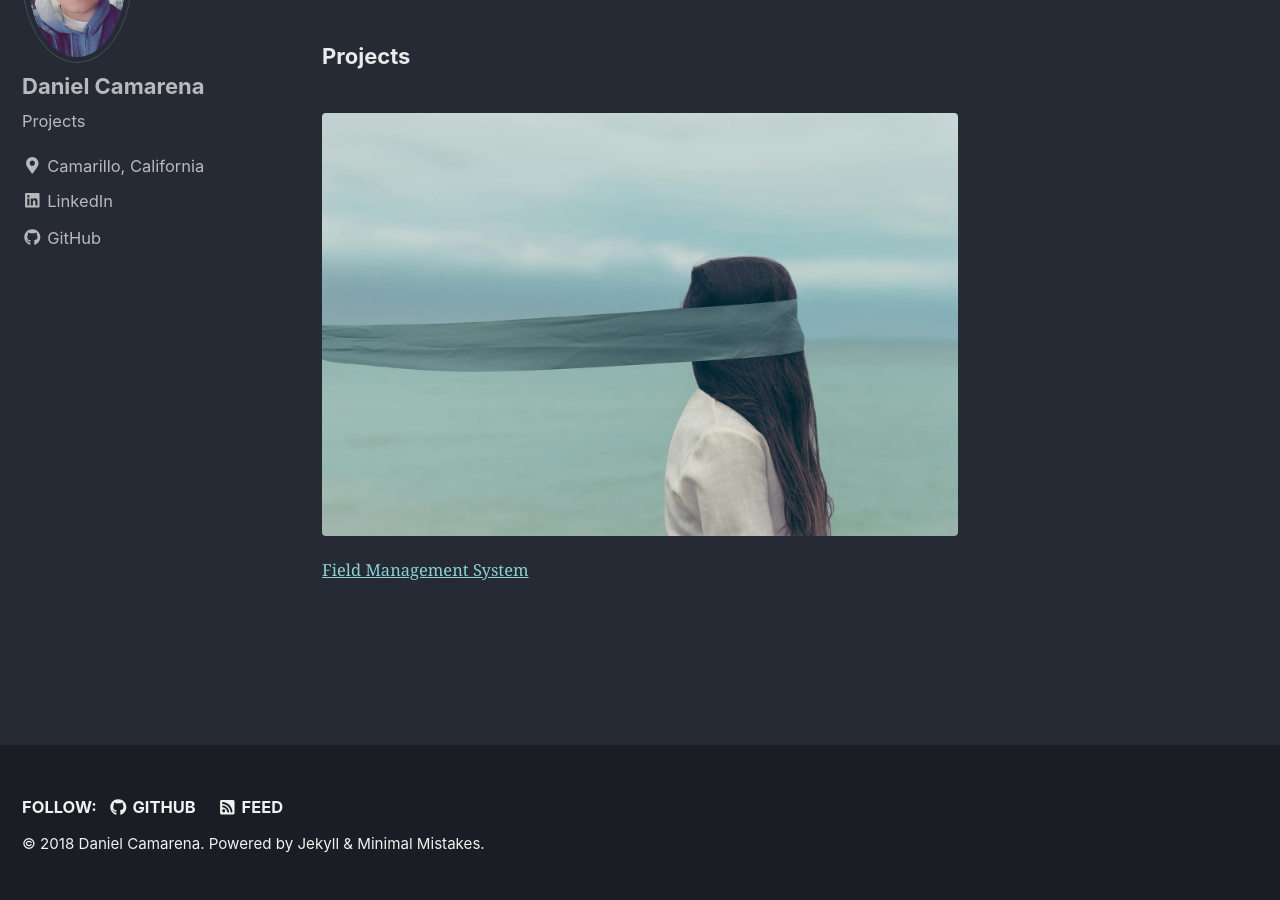
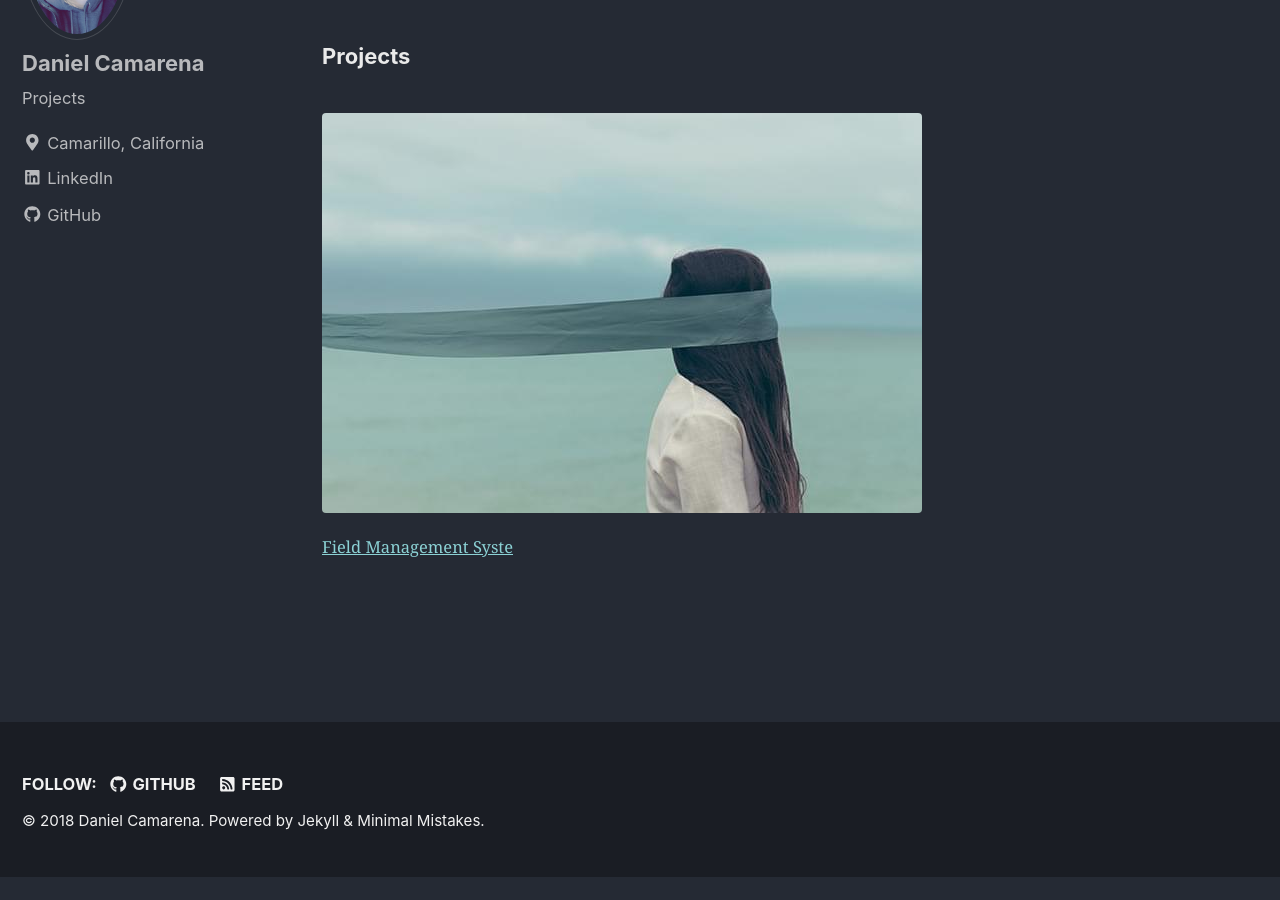
Before and after one commit to danielcamarena17/danielcamarena17.github.io, a Jekyll site: the page built from index.html, in a window 1280 px wide and 900 px high, scrolled down 308 px. Built offline with Jekyll 4.4.1, drawn with Linux system fonts in a browser that asks for light colours; nearby versions of some CDN libraries; the list of posts is cut into pages by our own code; after the commit the page ends 1185 px from its top, so only the background shows below that.

Commit message:
FMS resize image 7

```diff
--- a/_layouts/home.html
+++ b/_layouts/home.html
@@ -10,7 +10,7 @@
 
 <figure>
   <a href="https://www.github.com/"><img src="images/fms.jpg" title="Field Management System" width="400" height="200" /></a>
-  <figcaption><a href="https://www.github.com/">Field Management System</a></figcaption>
+  <figcaption><a href="https://www.github.com/">Field Management Syste</a></figcaption>
 </figure>
 
 {% for post in paginator.posts %}
```
Also changed, not shown: images/FMS.JPG.
